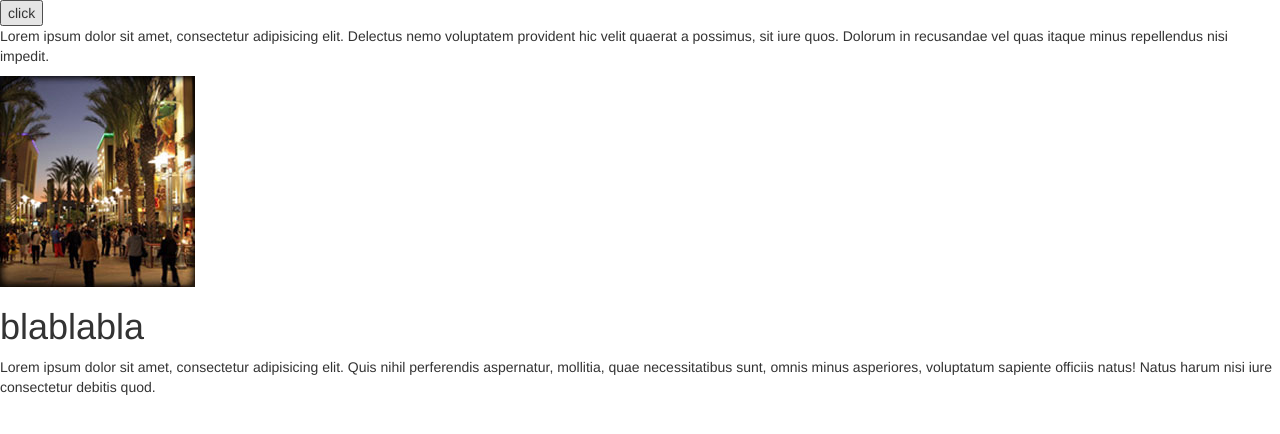
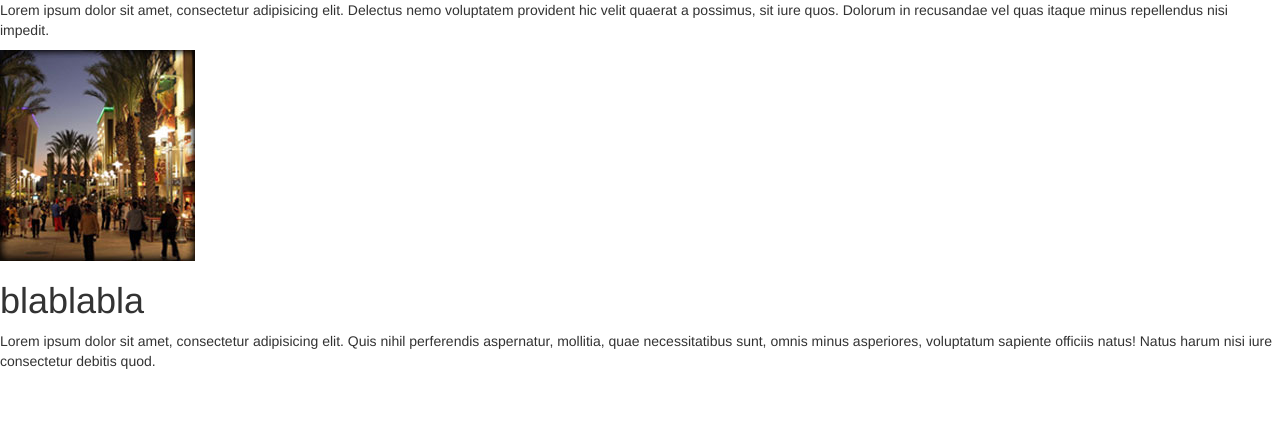
Before and after one commit to Cutty7Sark/ajax_practice, a plain HTML site: page index1.html in a window 1280 px wide. Drawn offline with nearby package versions, Linux system fonts and the light colour scheme.

Commit message:
Update index1.html

```diff
--- a/index1.html
+++ b/index1.html
@@ -5,13 +5,9 @@
 	<link rel="stylesheet" href="https://maxcdn.bootstrapcdn.com/bootstrap/3.3.5/css/bootstrap.min.css">
 </head>
 <body>
-	<button>click</button>
-	<div id = "results_one">
+	<div id = "results_one"></div>
+	<div id = "results_two"></div>
 
-	</div>
-	<div id = "results_two">
-
-	</div>
 	<script type="text/javascript" src="https://cdnjs.cloudflare.com/ajax/libs/jquery/1.11.3/jquery.js"></script>
 	<script type="text/javascript" src="main.js"></script>
 
```
